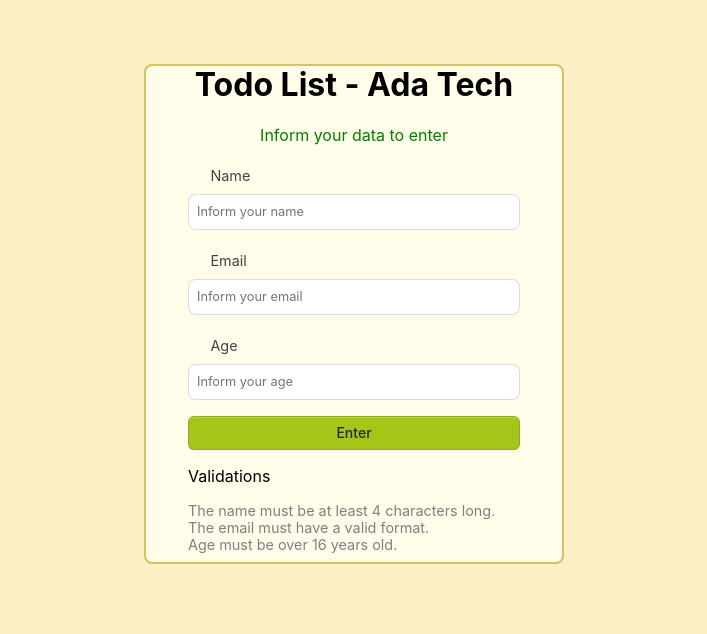
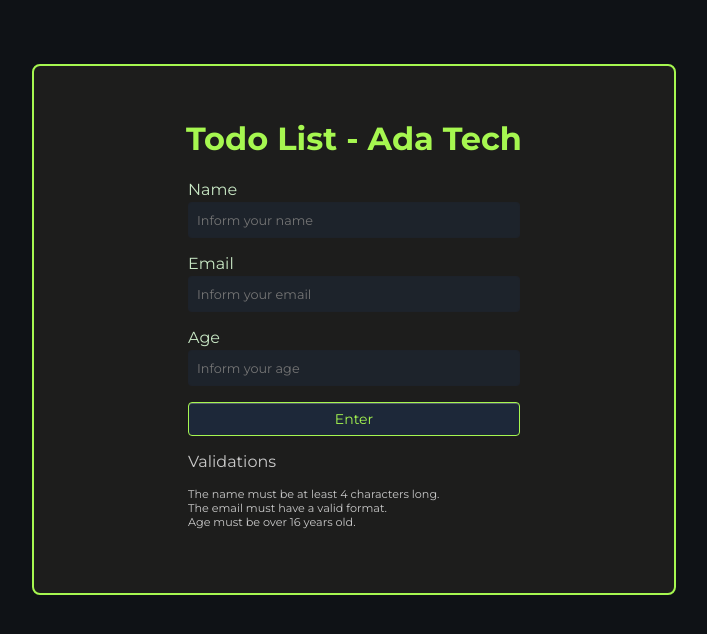
Before and after one commit to mayconrvp/ada-react-02, a React (Create React App) app: page / in a window 1280 px wide. Shown: the top 634 px of the page, without its empty margins (286-993 px from the left). Built offline with nearby package versions, Linux system fonts and the light colour scheme.

Commit message:
Alteração de estilo do projeto

```diff
--- a/public/index.html
+++ b/public/index.html
@@ -2,6 +2,9 @@
 <html lang="en">
   <head>
     <meta charset="utf-8" />
+    <link rel="preconnect" href="https://fonts.googleapis.com">
+    <link rel="preconnect" href="https://fonts.gstatic.com" crossorigin>
+    <link href="https://fonts.googleapis.com/css2?family=Montserrat:wght@200;400;700&family=Roboto:wght@400;700&display=swap" rel="stylesheet">
     <link rel="icon" href="%PUBLIC_URL%/favicon.ico" />
     <meta name="viewport" content="width=device-width, initial-scale=1" />
     <meta name="theme-color" content="#000000" />
@@ -10,20 +13,7 @@
       content="Web site created using create-react-app"
     />
     <link rel="apple-touch-icon" href="%PUBLIC_URL%/logo192.png" />
-    <!--
-      manifest.json provides metadata used when your web app is installed on a
-      user's mobile device or desktop. See https://developers.google.com/web/fundamentals/web-app-manifest/
-    -->
     <link rel="manifest" href="%PUBLIC_URL%/manifest.json" />
-    <!--
-      Notice the use of %PUBLIC_URL% in the tags above.
-      It will be replaced with the URL of the `public` folder during the build.
-      Only files inside the `public` folder can be referenced from the HTML.
-
-      Unlike "/favicon.ico" or "favicon.ico", "%PUBLIC_URL%/favicon.ico" will
-      work correctly both with client-side routing and a non-root public URL.
-      Learn how to configure a non-root public URL by running `npm run build`.
-    -->
     <title>React App</title>
   </head>
   <body>
--- a/src/GlobalStyle.jsx
+++ b/src/GlobalStyle.jsx
@@ -4,8 +4,8 @@ const GlobalStyle = createGlobalStyle`
   body {
     margin: 0;
     padding: 0;
-    background-color: #fceec5;
-    font-family: -apple-system, system-ui, "Segoe UI", Helvetica, Arial, sans-serif, "Apple Color Emoji", "Segoe UI Emoji";
+    background-color: rgb(15, 18, 22);
+    font-family: 'Montserrat', sans-serif;
   }
 `;
 
--- a/src/components/Checkbox/style.tsx
+++ b/src/components/Checkbox/style.tsx
@@ -11,7 +11,7 @@ export const CheckboxContainer = styled.div<Props>`
   margin: 4px 4px;
   border-radius: 5px;
 
-  background-color: ${props => props.checked ? '#97C160' : '#fef9ec'};
+  background-color: ${props => props.checked ? '#6d854f' : '#2e3235'};
 
   display: flex;
   align-items: center;
@@ -27,7 +27,7 @@ export const HiddenCheckbox = styled.input.attrs({type: 'checkbox'})`
 `;
 
 export const Text = styled.label<Props>`
-  color: ${props => props.checked ? '#FFF' : '#555'};
+  color: ${props => props.checked ? '#FFF' : '#a0a0a0'};
   text-decoration: ${props => props.checked ? 'line-through' : 'none'};
   font-size: 0.9rem;
 `;
--- a/src/components/Footer/style.tsx
+++ b/src/components/Footer/style.tsx
@@ -2,7 +2,8 @@ import styled from 'styled-components';
 
 
 export const Title = styled.p`
-  color: #fff9a6;
+    color: rgb(166,247,80);
+
   line-height: 0;
   font-size: 0.6rem;
 
@@ -18,5 +19,5 @@ export const FooterDiv = styled.footer`
   flex-direction: column;
   justify-content: space-evenly;
   align-items: center;
-  background-color: #291f02;
+  background-color: rgb(29,35,43);
 `;
--- a/src/components/Header/index.tsx
+++ b/src/components/Header/index.tsx
@@ -2,7 +2,7 @@ import { Title, Logout, HeadDiv } from "./style"
 import Swal from "sweetalert2"
 import { useUser } from "../../contexts/user.context";
 import { useNavigate } from "react-router-dom";
-
+import LogoutIcon from '../../assets/images/logout1.png'
 
 export const Header = () => {
   const { logout, getFirstName } = useUser()
@@ -29,7 +29,7 @@ export const Header = () => {
     <>
     <HeadDiv>
       <Title>Welcome {getFirstName()}</Title>
-      <Logout onClick={handleLogout}>Sair</Logout>
+      <Logout onClick={handleLogout}><img src={LogoutIcon} /> Sair</Logout>
     </HeadDiv>
 
     {/* <HeaderDiv>
--- a/src/components/Header/style.tsx
+++ b/src/components/Header/style.tsx
@@ -3,28 +3,42 @@ import styled from 'styled-components';
 export const HeadDiv = styled.div`
   display: flex;
   align-items: center;
-  justify-content: space-evenly;
-  background-color: #d5a30b;
+  justify-content: space-between;
+  padding-left: 2rem;
+  padding-right: 2rem;
+  background: rgb(29, 35, 43);
+  color: rgb(166, 247, 80);
+  font-family: 'Roboto', sans-serif;
+
   @media (max-width: 768px){
-    justify-content: space-between;
-    padding: 0 0.4rem;
+    height: 4rem;
+    font-size: 1rem;
 
   }
 `
 
 export const Title = styled.h1`
   display: flex;
-  color: #fff9a6;
+  color: rgb(166, 247, 80);
   @media (max-width: 768px){
-    font-size: 1.1rem;
+    font-size: 0.9rem;
   }
 `;
 
 export const Logout = styled.span`
-  color: #fff9a6;
+  color: #da6464;
+  font-size: 1rem;
+  display: flex;
+  align-items: center;
+  gap: 5px;
+  cursor: pointer;
+  transition: color 0.2s;
+  img{
+    height: 1rem;
+    color: red;
+  }
 
   &:hover{
-    cursor: pointer;
     color: #ffd3aa;
   }
 `;
--- a/src/components/List/style.tsx
+++ b/src/components/List/style.tsx
@@ -19,13 +19,13 @@ export const EmptyTask = styled.div`
   height: 40vh;
   width: 100%;
   /* margin-top:4rem; */
-  background: #fff7d6;
+  background: rgb(29, 35, 43);
   display: flex;
   flex-direction: column;
   align-items:center;
   justify-content: center;
-
-
+  font-family: 'Montserrat', sans-serif;
+  color: rgb(255, 251, 240, 0.7);
   img{
     width: 90px;
   }
@@ -41,11 +41,13 @@ export const EmptyTask = styled.div`
 export const Input = styled.input`
   width: 30rem;
   height: 2rem;
-  border-radius: 8px;
+  border-radius: 4px;
   border: 1px solid rgba(27, 31, 35, 0.15);
   font-size: 0.8rem;
   padding-left: 0.5rem;
-  font-family: -apple-system, system-ui, "Segoe UI", Helvetica, Arial, sans-serif, "Apple Color Emoji", "Segoe UI Emoji";
+  font-family: 'Montserrat', sans-serif;
+  background: rgb(29, 35, 43);
+  color: rgb(255, 251, 240, 0.7);
 
   @media (max-width: 768px){
     width: 70vw;
@@ -62,7 +64,7 @@ export const SearchInput = styled(Input)`
   margin-bottom: 1rem;
   background: transparent;
   border: none;
-  border-bottom: 2px solid #c09d11;
+  border-bottom: 2px solid rgb(166, 247, 80);
   text-align: center;
   font-size: 1rem;
 
@@ -76,27 +78,26 @@ export const SearchInput = styled(Input)`
 
 export const Button = styled.button`
   appearance: none;
-  background-color: ${(props) => props.color ?? "#a5c518"};
+  background-color: ${(props) => props.color ?? "rgb(0, 202, 108);"};
   border: 1px solid rgba(27, 31, 35, 0.15);
-  border-radius: 6px;
+  border-radius: 4px;
   box-shadow: rgba(27, 31, 35, 0.04) 0 1px 0, rgba(255, 255, 255, 0.25) 0 1px 0 inset;
   box-sizing: border-box;
   color: #24292E;
   cursor: pointer;
   display: inline-block;
-  font-family: -apple-system, system-ui, "Segoe UI", Helvetica, Arial, sans-serif, "Apple Color Emoji", "Segoe UI Emoji";
   font-size: 14px;
   font-weight: 500;
   line-height: 20px;
   padding: 6px 16px;
   transition: background-color 0.2s cubic-bezier(0.3, 0, 0.5, 1);
-
+  font-family: 'Montserrat', sans-serif;
+  cursor: pointer;
+  transition: background 0.2s;
 
   &:hover{
-    background-color: #e6dd64;
+    background-color: #239637;
     text-decoration: none;
-    transition-duration: 0.1s;
-    cursor: pointer;
   }
 
   &:disabled {
@@ -114,8 +115,9 @@ export const Button = styled.button`
 `;
 
 export const ButtonClearAll = styled(Button)`
-  background-color : #ff00008f ;
-  color:white;
+  background-color : #bb2b2b ;
+  width: 7rem;
+  color: white;
   margin-bottom: 1rem;
   &:hover {
     background-color : #d84343 ;
--- a/src/components/Register/index.tsx
+++ b/src/components/Register/index.tsx
@@ -114,7 +114,7 @@ const Register = () => {
   return (
     <Block>
       <Title>Todo List - Ada Tech</Title>
-      <Info>Inform your data to enter</Info>
+      {/* <Info>Inform your data to enter</Info> */}
       <Form onSubmit={handleSubmit}>
         <label htmlFor="name">Name</label>
         <InputRegister placeholder='Inform your name' type="text" name='name' value={formData.name} onChange={handleChange}/>
--- a/src/components/Register/style.tsx
+++ b/src/components/Register/style.tsx
@@ -4,17 +4,17 @@ import { Button, Input } from '../List/style'
 
 
 export const Block = styled.div`
-  background: #fffce9;
-  border: 2px solid  #d3c462;
+  background: #1d1d1c;
+  border: 2px solid  rgb(166, 247, 80);
   margin: 4rem auto;
   display: flex;
   flex-direction: column;
   align-items: center;
   justify-content: center;
-  width: 28%;
+  width: 50%;
   min-width: 26rem;
+  height: 50%;
   border-radius: 8px;
-  height: 25rem;
   min-height: 20rem;
   padding-bottom: 4rem;
   padding-top: 2rem;
@@ -30,11 +30,9 @@ export const Block = styled.div`
   div {
     display: flex;
     flex-direction: column;
-    /* padding-top: 2rem; */
-
+    color: #cacaca;
     span {
-      color: gray;
-      font-size: 0.9rem;
+      font-size: 0.7rem;
     }
   }
 
@@ -42,6 +40,7 @@ export const Block = styled.div`
 
 export const Title = styled.h1`
   font-weight: bold;
+  color: rgb(166, 247, 80);
   @media (max-width: 768px){
     font-size: 1.6rem;
   }
@@ -58,14 +57,16 @@ export const Info = styled.span`
 
 export const Form = styled.form`
   label{
-    color: #424242;
-    font-size: 0.9rem;
-    margin: 0.4rem 0 .4rem 1.4rem;
-    margin-bottom: 0.4rem;
+    color: #c7e6c3;
+    font-size: 1rem;
   }
   @media (max-width: 768px){
     display: flex;
     justify-content: center;
+    label{
+      /* padding-left: 1rem; */
+      margin: 1rem 1rem 0.4rem;
+    }
   }
 
 `
@@ -74,6 +75,8 @@ export const InputRegister = styled(Input)`
   margin-bottom: 1rem;
   margin-top: 0.2rem;
   width: 20rem;
+  font-family: 'Montserrat', sans-serif;
+
   @media (max-width: 768px){
     display: flex;
     justify-content: center;
@@ -84,6 +87,10 @@ export const InputRegister = styled(Input)`
 `
 
 export const ButtonLogin = styled(Button)`
+  background: rgba(35, 113, 255, 0.13);
+  border: 1px solid rgb(166, 247, 80);
+  color: rgb(166, 247, 80);
+  font-family: 'Montserrat', sans-serif;
   @media (max-width: 768px){
     margin: 1rem auto;
     width: 85%;
--- a/src/components/Task/style.tsx
+++ b/src/components/Task/style.tsx
@@ -3,6 +3,7 @@ import styled from 'styled-components';
 export const TaskDiv = styled.div`
   display: flex;
   flex: 1;
+
   @media (max-width: 768px){
     width: 90vw;
     justify-content: center;
@@ -18,8 +19,9 @@ export const DivFlex = styled.div`
 
 export const BtnDelete = styled.button`
 
-  background: #ffcebb;
-  border: none;
+  background: #201d1c;
+  border: 1px solid red;
+  /* border: none; */
   border-radius: 4px;
   box-shadow: rgba(0, 0, 0, 0.1) 1px 2px 4px;
   color: #FFFFFF;
--- a/src/contexts/user.context.tsx
+++ b/src/contexts/user.context.tsx
@@ -48,7 +48,8 @@ const UserProvider = (({children }: IProps) => {
   }
 
   const getFirstName = (): string => {
-    return user.name.split(' ')[0].toUpperCase();
+    const firstName = user.name.split(' ')[0];
+    return firstName[0].toUpperCase() + firstName.substring(1).toLowerCase();
   }
 
 
```
Also changed, not shown: src/assets/images/logout1.png (added).
